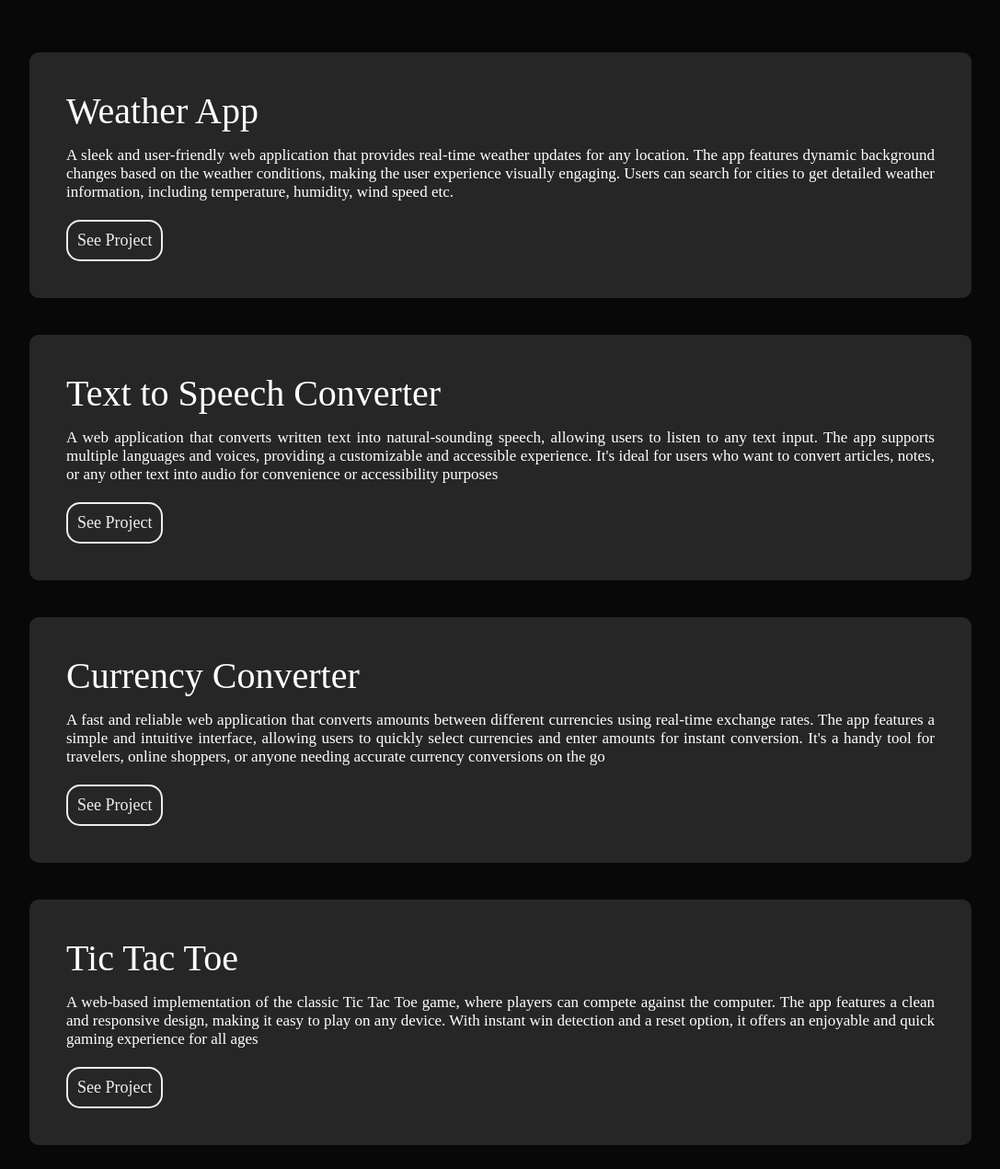
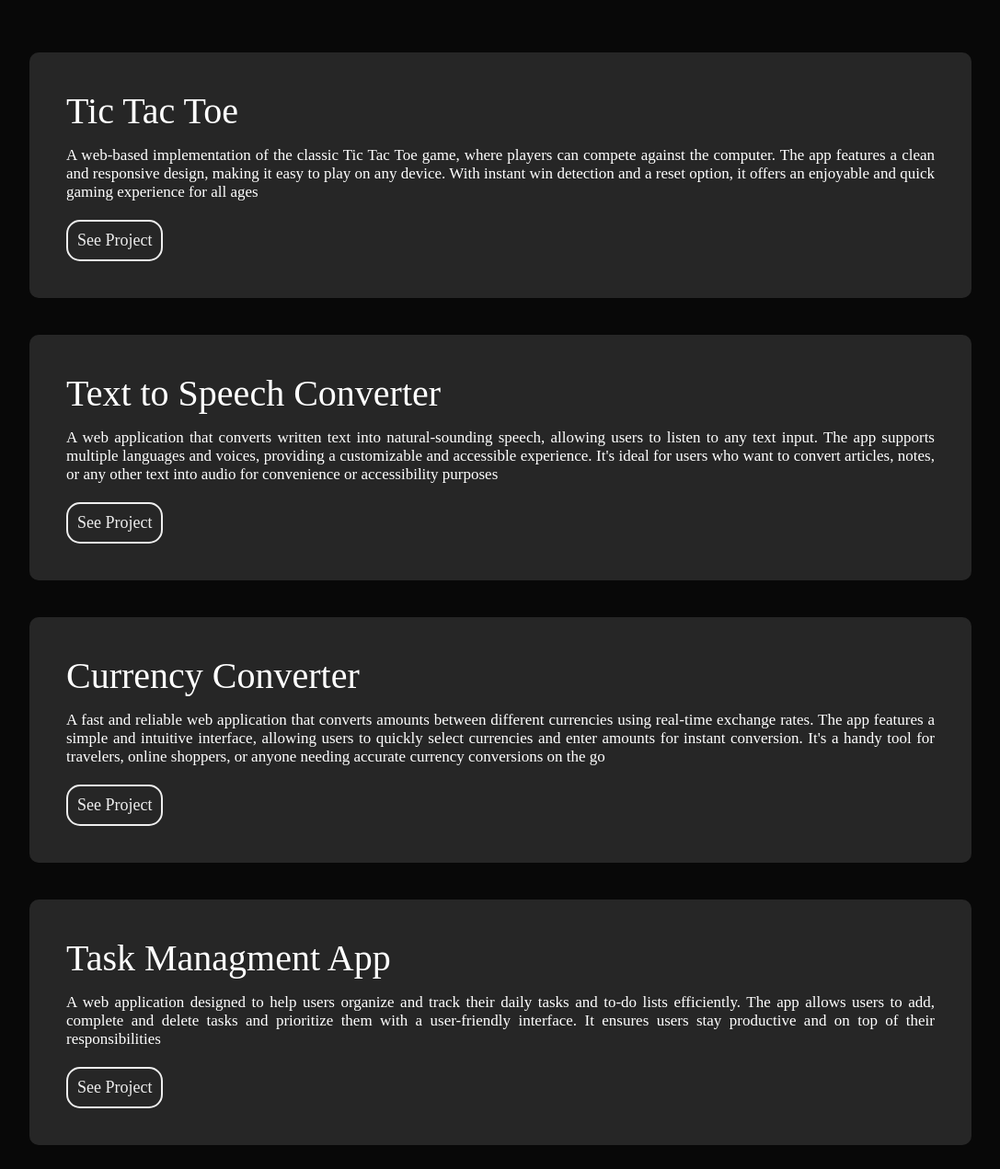
Before and after one commit to Nabeel-Ahmad07/Nabeel-Ahmad07.github.io, a plain HTML site: page myprojects.html in a window 1280 px wide. Shown: the part 89-1360 px from the top of the page at 92% size, without its empty margins (96-1183 px from the left). Drawn offline with Linux system fonts and the light colour scheme.

Commit message:
Change in projects

```diff
--- a/myprojects.html
+++ b/myprojects.html
@@ -20,9 +20,9 @@
         <div class="container">
             <div class="work-list">
                 <div>
-                    <h2>Weather App</h2>
-                    <p class="justify">A sleek and user-friendly web application that provides real-time weather updates for any location. The app features dynamic background changes based on the weather conditions, making the user experience visually engaging. Users can search for cities to get detailed weather information, including temperature, humidity, wind speed etc.</p>
-                    <a href="Weather App/index.html">See Project</a>
+                    <h2>Tic Tac Toe</h2>
+                    <p class="justify">A web-based implementation of the classic Tic Tac Toe game, where players can compete against the computer. The app features a clean and responsive design, making it easy to play on any device. With instant win detection and a reset option, it offers an enjoyable and quick gaming experience for all ages</p>
+                    <a href="Tic Tac Toe/index.html">See Project</a>
                 </div>
                 <div>
                     <h2>Text to Speech Converter</h2>
@@ -33,11 +33,6 @@
                     <h2>Currency Converter</h2>
                     <p class="justify">A fast and reliable web application that converts amounts between different currencies using real-time exchange rates. The app features a simple and intuitive interface, allowing users to quickly select currencies and enter amounts for instant conversion. It's a handy tool for travelers, online shoppers, or anyone needing accurate currency conversions on the go</p>
                     <a href="Currency converter/index.html">See Project</a>
-                </div>
-                <div>
-                    <h2>Tic Tac Toe</h2>
-                    <p class="justify">A web-based implementation of the classic Tic Tac Toe game, where players can compete against the computer. The app features a clean and responsive design, making it easy to play on any device. With instant win detection and a reset option, it offers an enjoyable and quick gaming experience for all ages</p>
-                    <a href="Tic Tac Toe/index.html">See Project</a>
                 </div>
                 <div>
                     <h2>Task Managment App</h2>
```
Also changed, not shown: index.html (+3 -3 lines).
